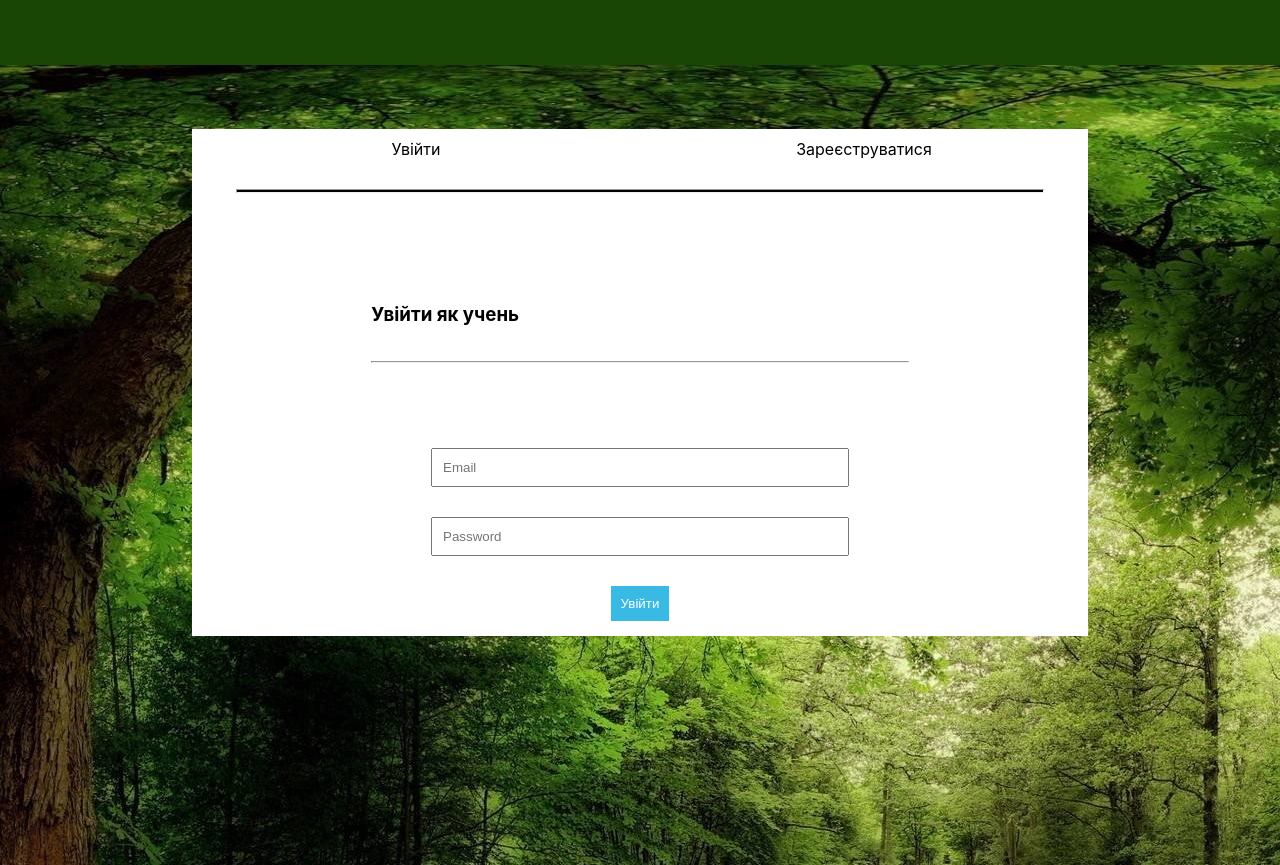
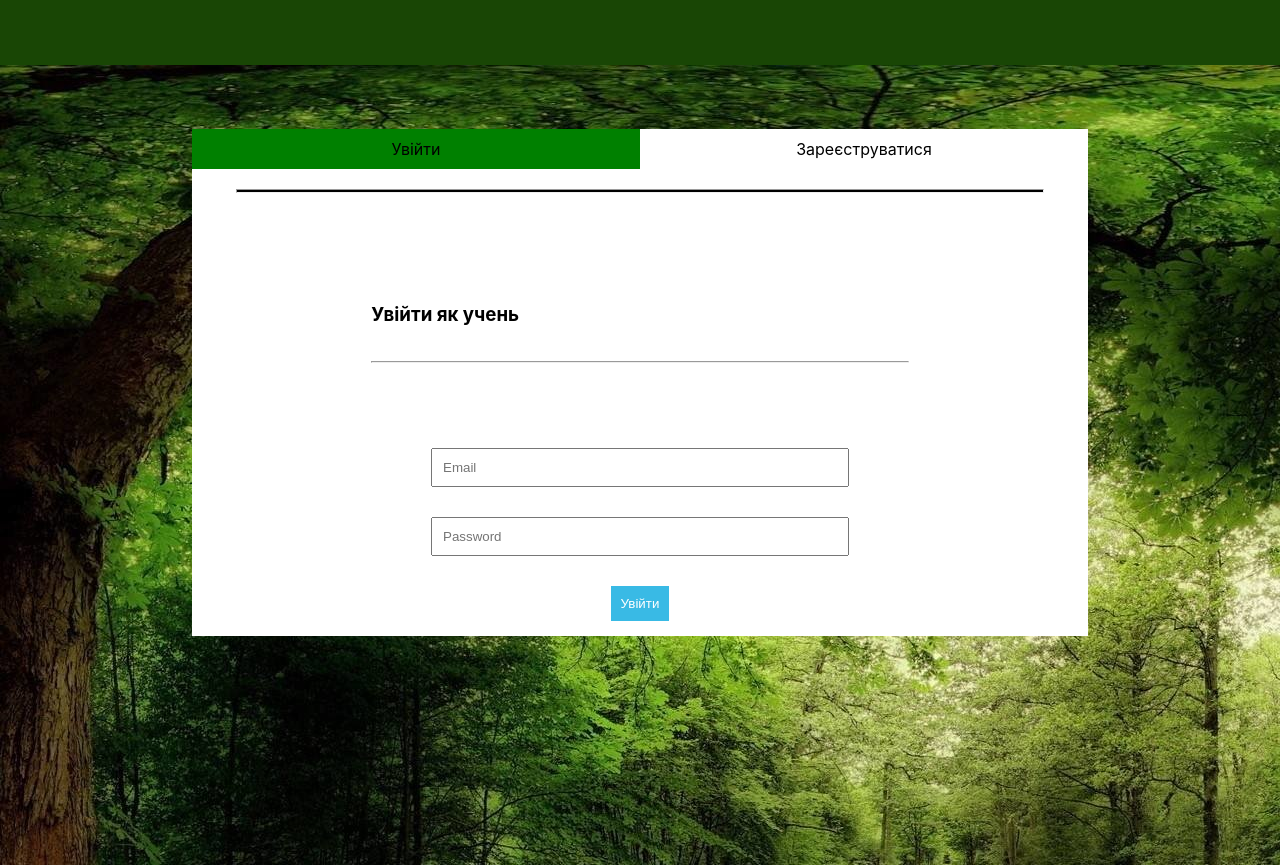
Before and after one commit to Markus-Astragor/schoolFront, a React (Create React App) app: page / in a window 1280 px wide. Shown: the part 1508-2373 px from the top of the page. Built offline with nearby package versions, Linux system fonts and the light colour scheme.

Commit message:
new_changes_fix_bugs

```diff
--- a/package.json
+++ b/package.json
@@ -12,6 +12,7 @@
     "react-router-dom": "^6.8.2",
     "react-scripts": "5.0.1",
     "react-type-animation": "^2.1.2",
+    "type": "^2.7.2",
     "web-vitals": "^2.1.4"
   },
   "scripts": {
--- a/src/Components/Login_register/Login_and_register.css
+++ b/src/Components/Login_register/Login_and_register.css
@@ -28,16 +28,36 @@
     padding: 10px 10px;
 }
 
-.Register:hover{
+.Login_btn{
+    width: 50%;
+    transition: 0.5s;
+    text-align: center;
     background-color: green;
-    cursor: pointer;
-    color: white;
+    padding: 10px 10px;
 }
 
-.Login_btn:hover{
+.Login_btn_no_color{
+    width: 50%;
+    transition: 0.5s;
+    text-align: center;
+    background-color: white;
+    padding: 10px 10px;
+}
+
+.Register{
+    width: 50%;
+    transition: 0.5s;
+    text-align: center;
     background-color: green;
-    cursor: pointer;
-    color: white;
+    padding: 10px 10px;
+}
+
+.Register_btn_no_color{
+    width: 50%;
+    transition: 0.5s;
+    text-align: center;
+    background-color: white;
+    padding: 10px 10px;
 }
 
 .Forms > hr{
--- a/src/Components/Login_register/Login_and_register.js
+++ b/src/Components/Login_register/Login_and_register.js
@@ -1,4 +1,5 @@
 import React from "react";
+import { useState } from "react"
 import { NavLink } from 'react-router-dom';
 import Login from "./Login";
 import Register from './Register';
@@ -6,13 +7,26 @@ import './Login_and_register.css';
 import { Route, Routes } from 'react-router-dom';
 
 
+
 function Login_and_register() {
+    const [greenBtn, setGreenBtn] = useState(true);
+    const [greenRegisterBtn, setGreenRegisterBtn] = useState(false);
+
+    const greenLoginBtnChange = () =>{
+        setGreenRegisterBtn(false)
+        setGreenBtn(true);
+    }
+
+    const greenRegisterBtnChange = () => {
+        setGreenBtn(false);
+        setGreenRegisterBtn(true);
+    }
     return (
         <div className="Login_and_register">
             <div className="Forms">
                 <div className="buttons_autorization">
-                    <div className="Login_btn"><NavLink to='/' style={{ textDecoration: 'none', color: 'black' }}>Увійти</NavLink></div>
-                    <div className="Register"><NavLink to='/register' style={{ textDecoration: 'none', color: 'black' }}>Зареєструватися</NavLink></div>
+                    <div className={greenBtn ? 'Login_btn' : 'Login_btn_no_color'}><NavLink to='/' style={{ textDecoration: 'none', color: 'black', width: '100%', display: 'block' }} onClick={greenLoginBtnChange}>Увійти</NavLink></div>
+                    <div className={greenRegisterBtn ? 'Register' : 'Register_btn_no_color'}><NavLink to='/register' style={{ textDecoration: 'none', color: 'black', width: '100%', display: 'block'}} onClick={greenRegisterBtnChange}>Зареєструватися</NavLink></div>
                 </div>
                 <hr />
                 <Routes>
```
Also changed, not shown: 1 other file (tests, documents, lock files or other folders).
